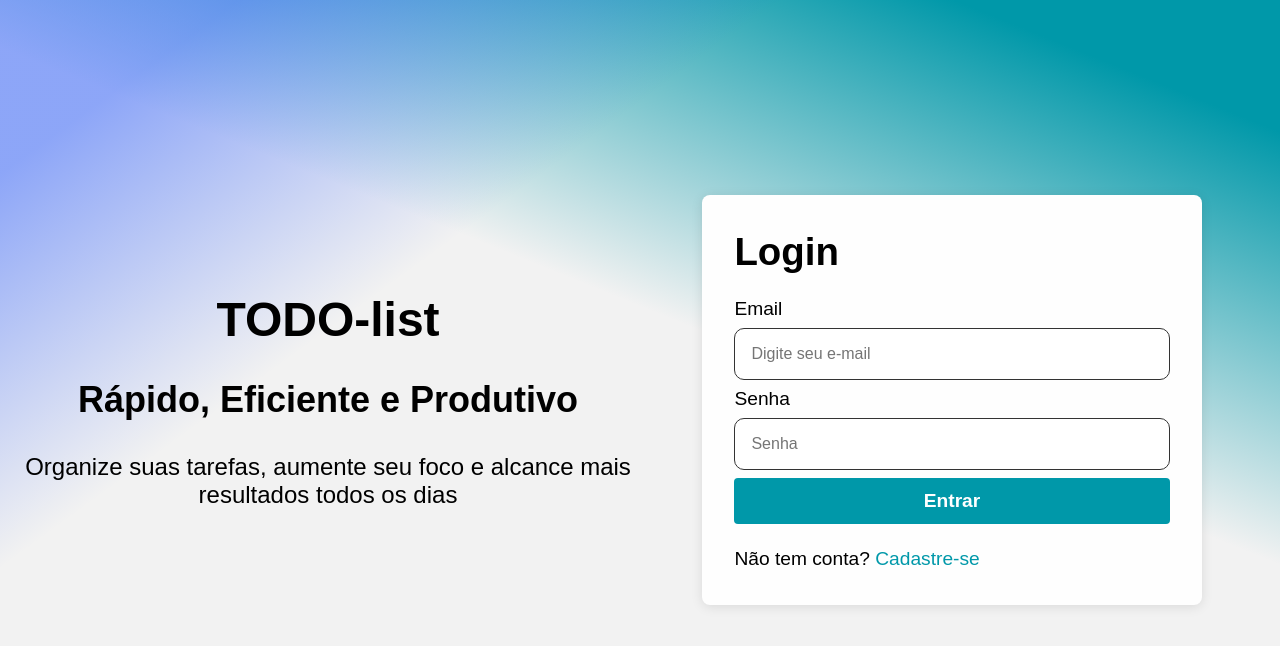
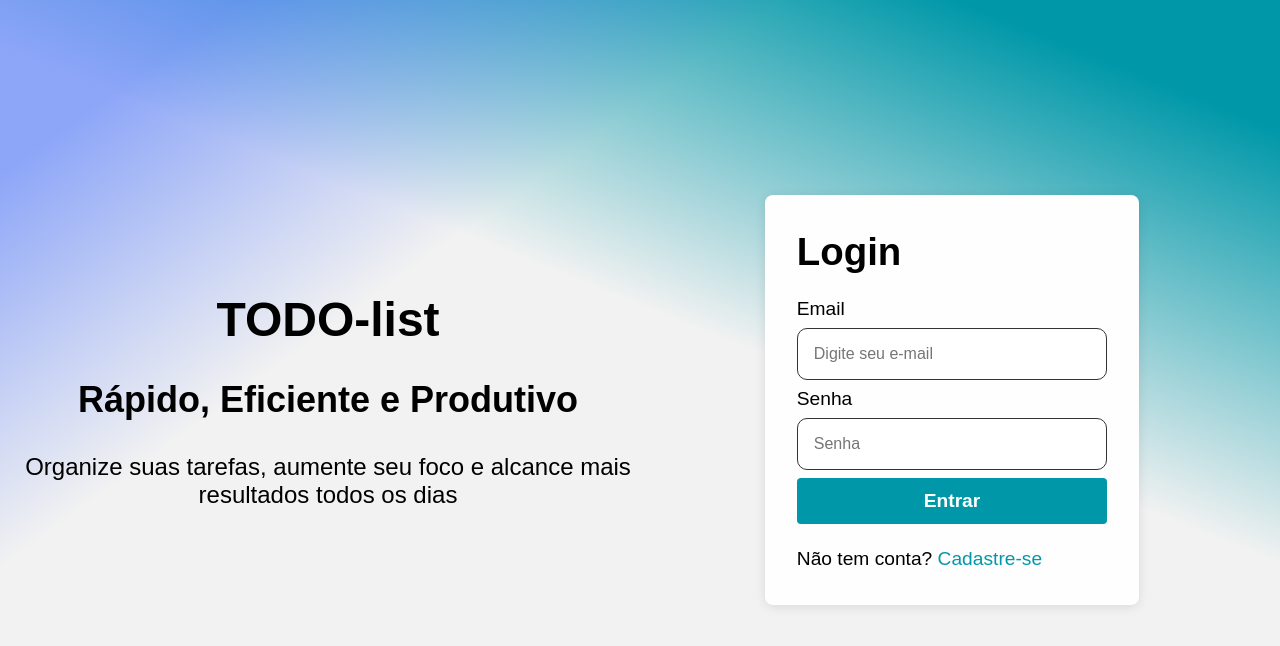
Before and after one commit to nicolas-wallace/TODO-LIST, a Next.js app in the folder front-end/: page /auth/login in a window 1280 px wide. Shown: the top 646 px of the page. Built offline with nearby package versions, Linux system fonts and the light colour scheme.

Commit message:
Fix container width

```diff
--- a/front-end/src/app/styles/auth.pages.css
+++ b/front-end/src/app/styles/auth.pages.css
@@ -27,6 +27,7 @@
 
 .container-auth {
   width: 80%;
+  max-width: 60%;
   display: flex;
   padding: 2.2rem 2rem;
   flex-direction: column;
```
